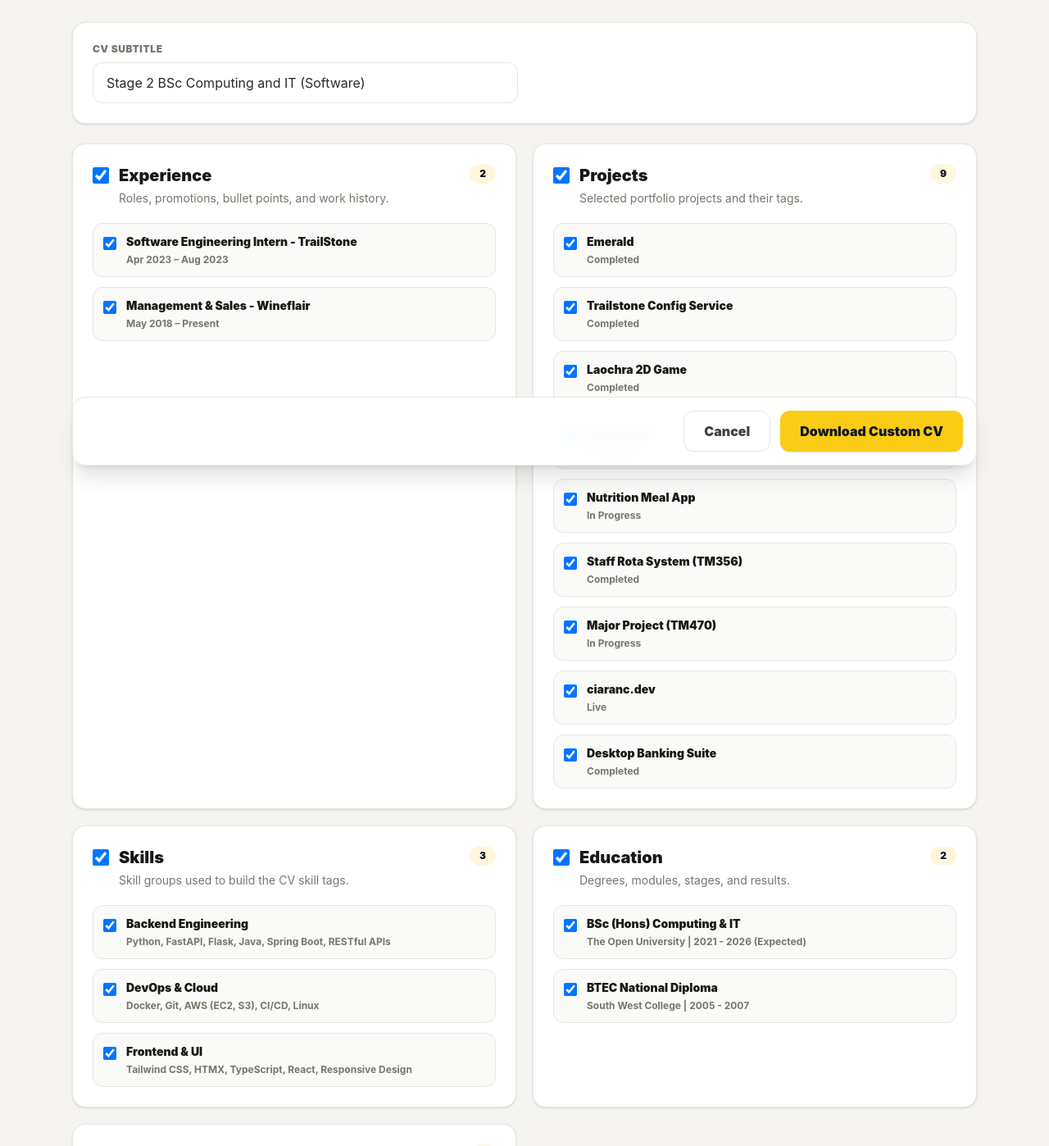
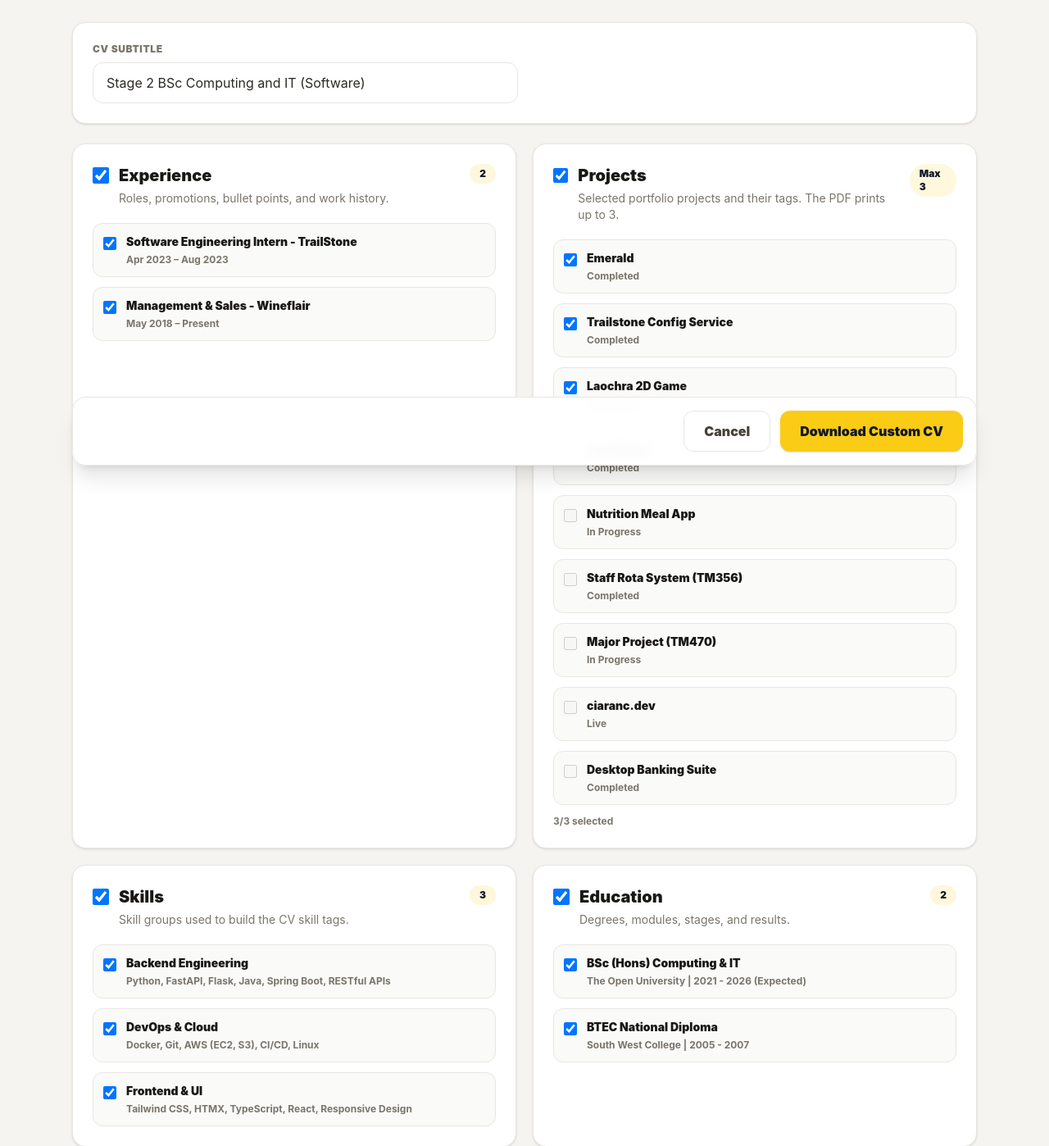
Before and after one commit to CiaranC968/pythonanywhere_flask, a Flask app: page /admin/cv-builder in a window 1280 px wide. Shown: the part 216-1614 px from the top of the page at 82% size. Run offline with Flask 3, Linux system fonts and the light colour scheme; the visitor is signed in with stand-in values (Sample User, id 1); style sheets or scripts are compiled from the project's sources.

Commit message:
fixed up cv builder

```diff
--- a/blueprints/admin.py
+++ b/blueprints/admin.py
@@ -300,7 +300,8 @@ DOCUMENT_SECTION_CONFIG = [
     {
         "key": "projects",
         "label": "Projects",
-        "description": "Selected portfolio projects and their tags.",
+        "description": "Selected portfolio projects and their tags. The PDF prints up to 3.",
+        "max_items": 3,
     },
     {
         "key": "skills",
@@ -714,13 +715,15 @@ def _document_sections(portfolio):
     sections = []
     for config in DOCUMENT_SECTION_CONFIG:
         key = config["key"]
+        max_items = config.get("max_items")
         item_list = [
             {
                 "id": str(getattr(item, "id", "")),
                 "label": _document_item_label(key, item),
                 "meta": _document_item_meta(key, item),
+                "checked": not max_items or index < max_items,
             }
-            for item in portfolio.get(key, [])
+            for index, item in enumerate(portfolio.get(key, []))
         ]
         sections.append({**config, "item_list": item_list})
     return sections
@@ -789,6 +792,9 @@ def _selected_document_portfolio(portfolio, include_sections):
             for item in portfolio.get(key, [])
             if str(getattr(item, "id", "")) in selected_ids
         ]
+        max_items = config.get("max_items")
+        if max_items:
+            selected[key] = selected[key][:max_items]
     return selected
 
 
--- a/static/js/admin.js
+++ b/static/js/admin.js
@@ -311,6 +311,27 @@
         container.querySelectorAll('[data-document-item]').forEach((input) => {
             input.disabled = !master.checked;
         });
+        if (master.checked) syncDocumentLimit(key);
+    }
+
+    function syncDocumentLimit(key) {
+        const container = document.querySelector(`[data-document-section-items="${key}"]`);
+        if (!container) return;
+
+        const max = Number(container.dataset.documentMax || 0);
+        if (!max) return;
+
+        const inputs = [...container.querySelectorAll(`[data-document-item="${key}"]`)];
+        const checkedCount = inputs.filter((input) => input.checked).length;
+        const limitReached = checkedCount >= max;
+        inputs.forEach((input) => {
+            if (!input.checked) input.disabled = limitReached;
+        });
+
+        const message = document.querySelector(`[data-document-limit-message="${key}"]`);
+        if (message) {
+            message.textContent = `${checkedCount}/${max} selected`;
+        }
     }
 
     function insertTemplateSentence(button) {
@@ -369,7 +390,13 @@
 
         document.addEventListener('change', (event) => {
             const master = event.target.closest('[data-document-section-master]');
-            if (master) syncDocumentSection(master);
+            if (master) {
+                syncDocumentSection(master);
+                return;
+            }
+
+            const item = event.target.closest('[data-document-item]');
+            if (item) syncDocumentLimit(item.dataset.documentItem);
         });
 
         document.querySelector('[data-close-icon-picker]')?.addEventListener('click', closeIconPicker);
--- a/templates/admin/cv_builder.html
+++ b/templates/admin/cv_builder.html
@@ -29,14 +29,16 @@
                     <span class="block text-xl font-black text-warm-900">{{ section.label }}</span>
                     <span class="mt-1 block text-sm text-warm-500">{{ section.description }}</span>
                 </label>
-                <span class="rounded-full bg-brand-accent/15 px-3 py-1 text-xs font-black text-brand-dark">{{ section.item_list|length }}</span>
+                <span class="rounded-full bg-brand-accent/15 px-3 py-1 text-xs font-black text-brand-dark">
+                    {% if section.max_items %}Max {{ section.max_items }}{% else %}{{ section.item_list|length }}{% endif %}
+                </span>
             </div>
 
-            <div class="mt-5 space-y-3" data-document-section-items="{{ section.key }}">
+            <div class="mt-5 space-y-3" data-document-section-items="{{ section.key }}" data-document-max="{{ section.max_items or '' }}">
                 {% if section.item_list %}
                     {% for item in section.item_list %}
                     <label class="flex gap-3 rounded-xl border border-warm-200 bg-warm-50 p-3 transition hover:border-brand-accent">
-                        <input name="{{ section.key }}_ids" value="{{ item.id }}" type="checkbox" checked class="mt-1 h-4 w-4 rounded border-warm-300 text-brand-accent" data-document-item="{{ section.key }}">
+                        <input name="{{ section.key }}_ids" value="{{ item.id }}" type="checkbox" {% if item.checked %}checked{% endif %} class="mt-1 h-4 w-4 rounded border-warm-300 text-brand-accent" data-document-item="{{ section.key }}">
                         <span>
                             <span class="block text-sm font-black text-warm-900">{{ item.label }}</span>
                             {% if item.meta %}
@@ -45,6 +47,9 @@
                         </span>
                     </label>
                     {% endfor %}
+                    {% if section.max_items %}
+                    <p class="text-xs font-bold text-warm-500" data-document-limit-message="{{ section.key }}">Choose up to {{ section.max_items }}.</p>
+                    {% endif %}
                 {% else %}
                     <p class="rounded-xl border border-warm-200 bg-warm-50 p-4 text-sm font-bold text-warm-500">No visible items in this section.</p>
                 {% endif %}
```
